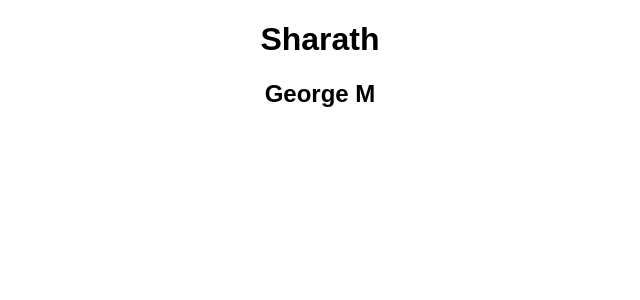
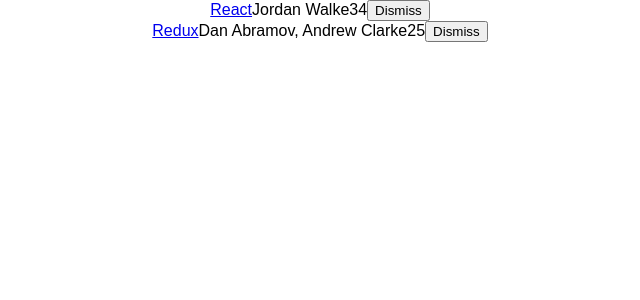
Before and after one commit to sharathgeorgem/hackernews-clone, a React (Create React App) app: page / in a window 1280 px wide. Shown: the top 300 px of the page, without its empty margins (320-960 px from the left). Built offline with nearby package versions, Linux system fonts and the light colour scheme.

Commit message:
Component renders sample item

```diff
--- a/src/App.js
+++ b/src/App.js
@@ -1,17 +1,55 @@
 import React, { Component } from 'react'
 import './App.css'
 
+const list = [
+  {
+    title: 'React',
+    url: 'https://reactjs.org',
+    author: 'Jordan Walke',
+    num_comments: 3,
+    points: 4,
+    objectID: 0
+  },
+  {
+    title: 'Redux',
+    url: 'https://redux.js.org',
+    author: 'Dan Abramov, Andrew Clarke',
+    num_comments: 2,
+    points: 5,
+    objectID: 1
+  }
+]
+
 class App extends Component {
+  constructor (props) {
+    super(props)
+    this.state = {
+      list
+    }
+    this.onDismiss = this.onDismiss.bind(this)
+  }
+  onDismiss (id) {
+    const isNotId = item => item.objectID !== id
+    const updatedList = this.state.list.filter(isNotId)
+    this.setState({list: updatedList})
+  }
   render () {
-    const user = {
-      firstName: 'Sharath',
-      lastName: 'George M'
-    }
-    console.log(user.lastName)
     return (
       <div className='App'>
-        <h1>{user.firstName}</h1>
-        <h2>{user.lastName}</h2>
+        {this.state.list.map(item =>
+          <div key={item.objectID}>
+            <span><a href={item.url}>{item.title}</a></span>
+            <span>{item.author}</span>
+            <span>{item.num_comments}</span>
+            <span>{item.points}</span>
+            <span>
+              <button
+                onClick={() => this.onDismiss(item.objectID)} type='button'>
+                Dismiss
+              </button>
+            </span>
+          </div>
+        )}
       </div>
     )
   }
```
